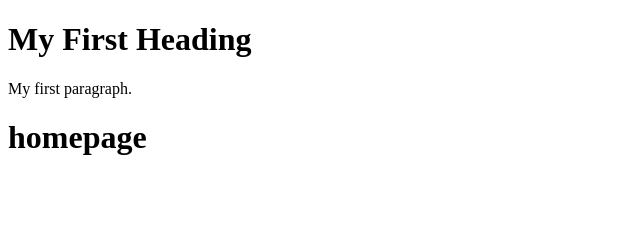
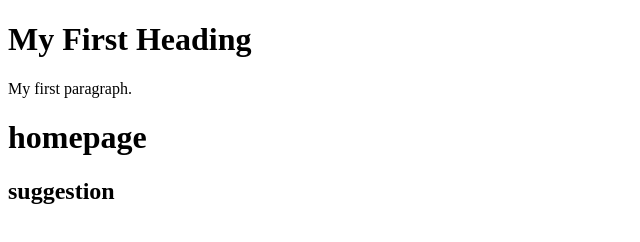
Before and after one commit to sakariye22/finally, a plain HTML site: page index.html in a window 1280 px wide. Shown: the whole page, without its empty margins (0-640 px from the left). Drawn offline with Linux system fonts and the light colour scheme.

Commit message:
trying branches

```diff
--- a/index.html
+++ b/index.html
@@ -8,6 +8,7 @@
 <h1>My First Heading</h1>
 <p>My first paragraph.</p>
 <h1> homepage</h1>
+<h2> suggestion</h2>
 
 </body>
 </html>
```
